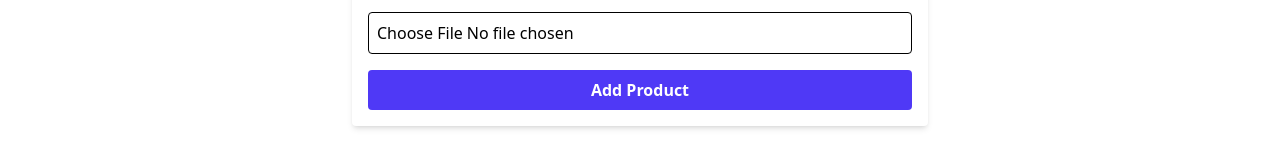
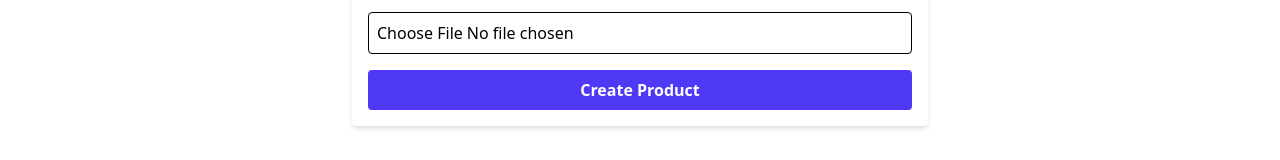
Before and after one commit to yogpote035/RentBox-Smart-Rental-E-Commerce-Platform, a React (Vite) app in the folder frontend/: page /create-product in a window 1280 px wide. Shown: the part 348-508 px from the top of the page. Built offline with nearby package versions, Linux system fonts and the light colour scheme; sample sign-in values are in the browser's storage.

Commit message:
added button disable

```diff
--- a/frontend/src/components/Product/CreateProduct.jsx
+++ b/frontend/src/components/Product/CreateProduct.jsx
@@ -13,6 +13,7 @@ function CreateProduct() {
   });
 
   const [image, setImage] = useState(null);
+  const [isDisable, setIsDisable] = useState(false);
 
   const handleChange = (e) => {
     setProduct({ ...product, [e.target.name]: e.target.value });
@@ -23,8 +24,12 @@ function CreateProduct() {
   };
 
   const handleSubmit = async (e) => {
+    setIsDisable(true);
     e.preventDefault();
     const id = await createProduct(product, image);
+    setTimeout(() => {
+      setIsDisable(false);
+    }, 2000);
     if (id) {
       navigate(`/product/${id}`);
     }
@@ -73,8 +78,9 @@ function CreateProduct() {
         <button
           type="submit"
           className="w-full bg-indigo-600 text-white font-semibold py-2 rounded hover:bg-indigo-700"
+          disabled={isDisable}
         >
-          Add Product
+          {isDisable ? "Creating Product" : "Create Product"}
         </button>
       </form>
     </div>
--- a/frontend/src/components/Product/GetOneProduct.jsx
+++ b/frontend/src/components/Product/GetOneProduct.jsx
@@ -8,7 +8,8 @@ import { toast } from "react-toastify";
 function GetOneProduct() {
   const { id } = useParams();
   const navigate = useNavigate();
-  const { getProductById, singleProduct, deleteProduct } = useContext(ProductContext);
+  const { getProductById, singleProduct, deleteProduct } =
+    useContext(ProductContext);
   const { addToCart } = useContext(CartContext);
   const { RentNow } = useContext(OrderContext);
 
@@ -16,6 +17,7 @@ function GetOneProduct() {
   const [quantity, setQuantity] = useState(1);
   const [isRenting, setIsRenting] = useState(false);
   const [isAddingToFavorite, setIsAddingToFavorite] = useState(false);
+  const [isDisable, setIsDisable] = useState(false);
 
   useEffect(() => {
     getProductById(id);
@@ -50,7 +52,12 @@ function GetOneProduct() {
   };
 
   const handleDelete = async () => {
+    setIsDisable(true);
     const res = await deleteProduct(singleProduct._id);
+
+    // Disable for 3 seconds
+    setTimeout(() => setIsAddingToFavorite(false), 2000);
+
     if (res) {
       navigate("/my-products");
     }
@@ -154,6 +161,7 @@ function GetOneProduct() {
                 <button
                   onClick={handleDelete}
                   className="bg-red-600 text-white px-6 py-2 rounded hover:bg-red-700 transition"
+                  disabled={isDisable}
                 >
                   Delete Product
                 </button>
--- a/frontend/src/components/Product/UpdateProduct.jsx
+++ b/frontend/src/components/Product/UpdateProduct.jsx
@@ -6,11 +6,8 @@ function UpdateProduct() {
   const { id } = useParams();
   const navigate = useNavigate();
 
-  const {
-    getProductById,
-    singleProduct,
-    updateProduct,
-  } = useContext(ProductContext);
+  const { getProductById, singleProduct, updateProduct } =
+    useContext(ProductContext);
 
   const [product, setProduct] = useState({
     name: "",
@@ -18,6 +15,7 @@ function UpdateProduct() {
     price: "",
   });
   const [image, setImage] = useState(null);
+  const [isDisable, setIsDisable] = useState(false);
 
   useEffect(() => {
     getProductById(id);
@@ -42,8 +40,12 @@ function UpdateProduct() {
   };
 
   const handleSubmit = async (e) => {
+    setIsDisable(true);
     e.preventDefault();
     const success = await updateProduct(id, product, image);
+    setTimeout(() => {
+      setIsDisable(false);
+    }, 2000);
     if (success) navigate(`/product/${id}`);
   };
 
@@ -89,8 +91,9 @@ function UpdateProduct() {
         <button
           type="submit"
           className="w-full bg-indigo-600 text-white font-semibold py-2 rounded hover:bg-indigo-700"
+          disabled={isDisable}
         >
-          Update Product
+          {isDisable ? "Updating Product" : "Update Product"}
         </button>
       </form>
     </div>
```
